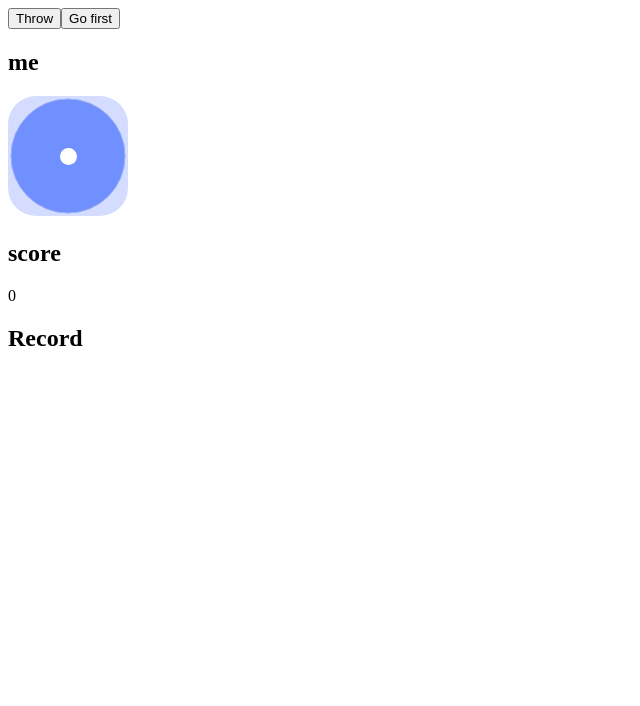
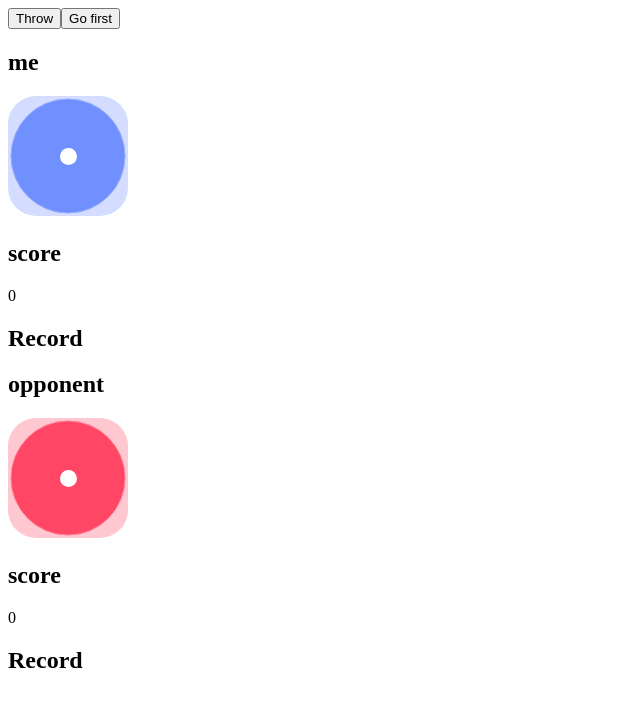
Before and after one commit to kyk1211/dicegame, a React (Create React App) app: page / in a window 1280 px wide. Shown: the top 706 px of the page, without its empty margins (0-640 px from the left). Built offline with nearby package versions, Linux system fonts and the light colour scheme.

Commit message:
code simplify

```diff
--- a/src/App.js
+++ b/src/App.js
@@ -1,28 +1,25 @@
+import Board from './Board';
+import Button from './Button';
 import { useState } from 'react';
-import Button from './Button';
-import Dice from './Dice';
 
 function random(n) {
   return Math.ceil(Math.random() * n);
 }
 
 function App() {
-  const [num, setNum] = useState(1);
-  const [sum, setSum] = useState(0);
-  const [gameHistory, setGameHistory] = useState([]);
-
+  const [myHistory, setMyHistory] = useState([]);
+  const [otherHistory, setOtherHistory] = useState([]);
 
   const handleRollClick = () => {
-    const nextNum = random(6);
-    setNum(nextNum);
-    setSum(sum + nextNum);
-    setGameHistory([...gameHistory,nextNum]);
+    const nextMyNum = random(6);
+    const nextOtherNum = random(6);
+    setMyHistory([...myHistory,nextMyNum]);
+    setOtherHistory([...otherHistory,nextOtherNum]);
   };
 
   const handleClearClick = () => {
-    setNum(1);
-    setSum(0);
-    setGameHistory([]);
+    setMyHistory([]);
+    setOtherHistory([]);
   }
 
   return (
@@ -32,15 +29,11 @@ function App() {
         <Button onClick={handleClearClick}>Go first</Button>
       </div>
       <div>
-        <h2>me</h2>
-        <Dice color='blue' num={num} />
-        <h2>score</h2>
-        <p>{sum}</p>
-        <h2>Record</h2>
-        <p>{gameHistory.join(', ')}</p>
+        <Board name='me' color='blue'  gameHistory={myHistory} />
+        <Board name='opponent' color='red' gameHistory={otherHistory} />
       </div>
     </div>
-  );
+  )
 }
 
 export default App;
--- /dev/null
+++ b/src/Board.js
@@ -0,0 +1,18 @@
+import Dice from './Dice';
+
+function Board({ name, color, gameHistory }) {
+  const num = gameHistory[gameHistory.length-1] || 1;
+  const sum = gameHistory.reduce((a,b) => a + b, 0);
+  return (
+    <div>
+      <h2>{name}</h2>
+      <Dice color={color} num={num} />
+      <h2>score</h2>
+      <p>{sum}</p>
+      <h2>Record</h2>
+      <p>{gameHistory.join(', ')}</p>
+    </div>
+  );
+}
+
+export default Board;
```
